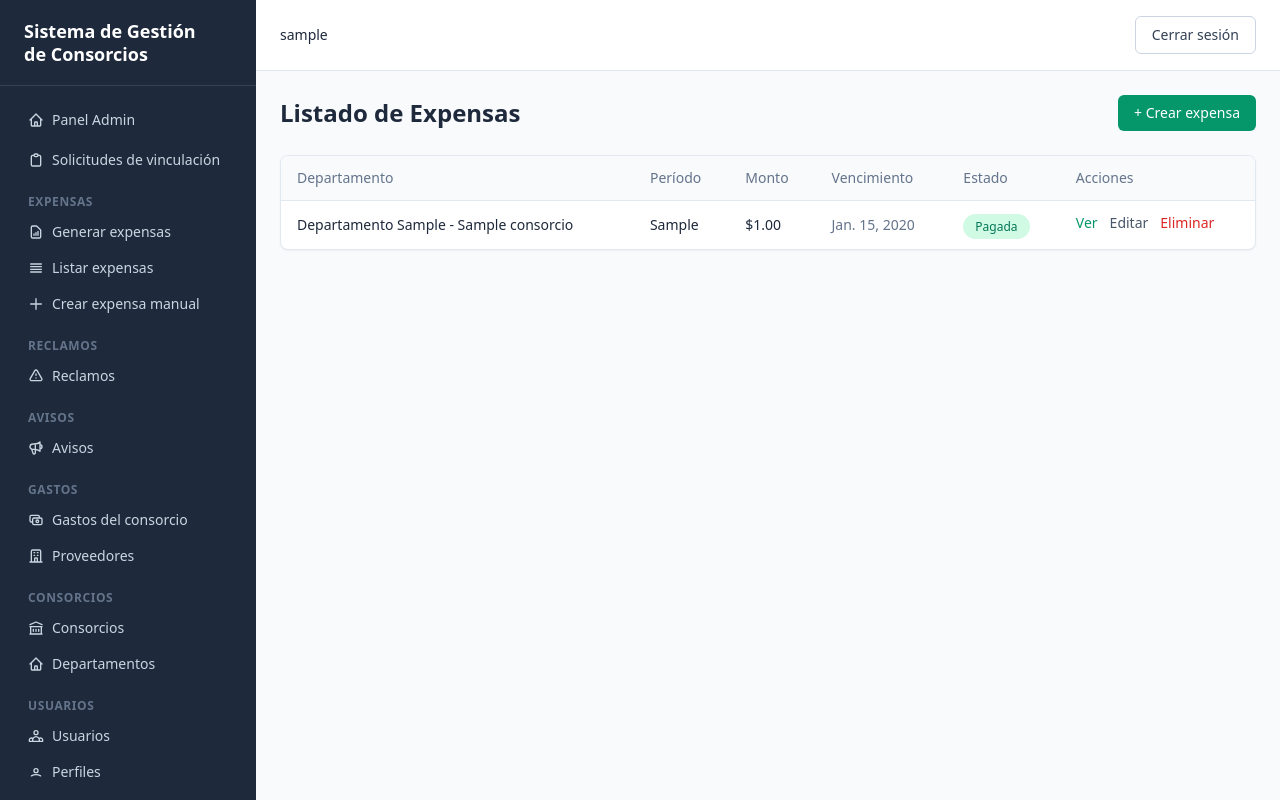
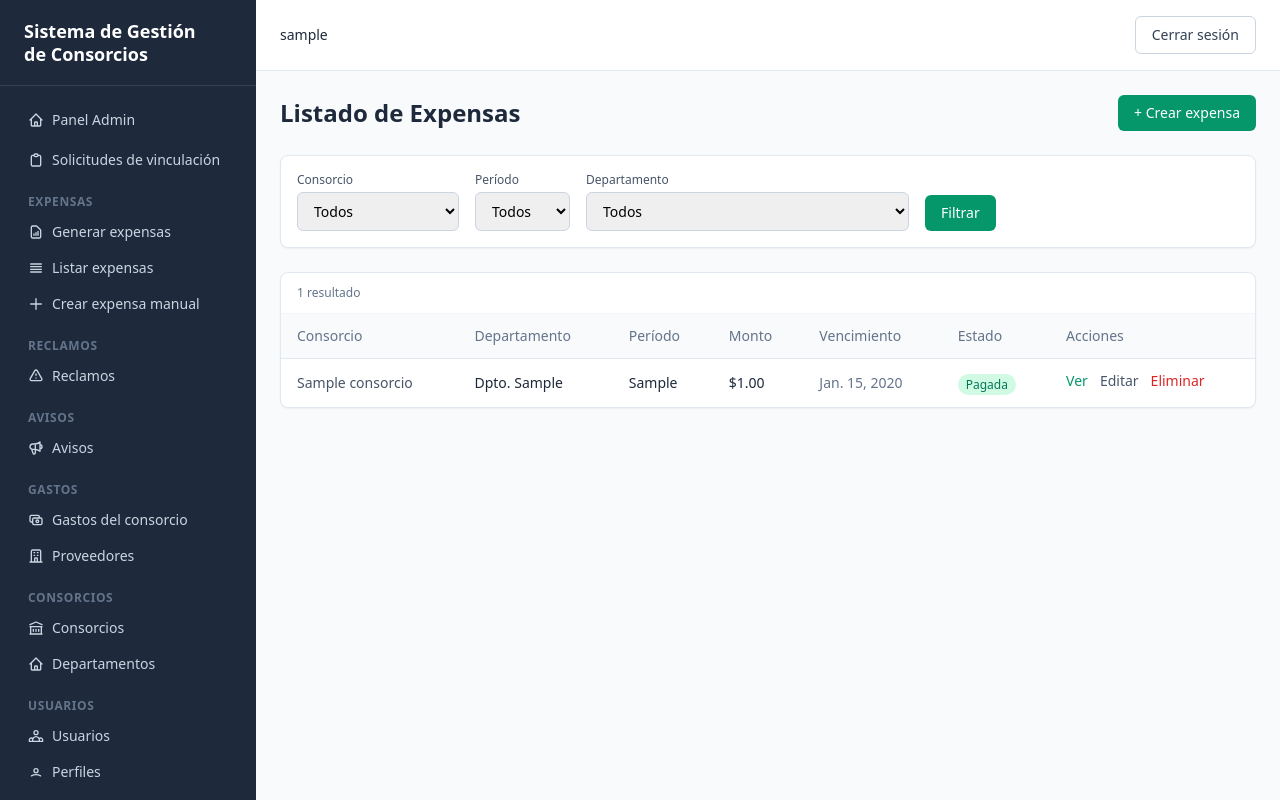
Before and after one commit to gogoroisler/TP-FINAL-BACKEND--IFTS18, a Django app: page /listar-expensas/ in a window 1280 px wide. Run offline with Django 5.2, Linux system fonts and the light colour scheme; a user stored in the database is signed in; tables that the repository leaves empty hold one stand-in row (values such as "Sample post"); some libraries are stand-ins or nearby versions.

Commit message:
feat: filtros por consorcio, período y departamento en listado de expensas
- ListarExpensasView filtra el queryset según GET params consorcio_id,
  periodo y departamento_id (combinables entre sí)
- Al seleccionar consorcio el dropdown de departamentos se recarga
  automáticamente mostrando solo los deptos de ese consorcio (onchange)
- Dropdown de períodos se puebla con los valores distintos de la DB
- Tabla agrega columna Consorcio y ordena por período desc por defecto
- Botón Limpiar aparece solo cuando hay algún filtro activo
- Mensaje diferenciado cuando no hay resultados con filtros vs lista vacía
- get_todas_las_expensas: agrega select_related y orden por defecto

```diff
--- a/expensas/selectors.py
+++ b/expensas/selectors.py
@@ -3,7 +3,7 @@ from .models import Expensa, GastoConsorcio
 
 
 def get_todas_las_expensas():
-    return Expensa.objects.all()
+    return Expensa.objects.select_related('departamento__consorcio').order_by('-periodo', 'departamento__consorcio__nombre', 'departamento__numero')
 
 
 def get_expensas_por_departamento(departamento):
--- a/expensas/views.py
+++ b/expensas/views.py
@@ -4,7 +4,8 @@ from django.urls import reverse_lazy
 from django.utils.decorators import method_decorator
 from django.views.generic import ListView, CreateView, UpdateView, DeleteView, DetailView, TemplateView
 
-from consorcios.models import Consorcio
+from consorcios.models import Consorcio, Departamento
+from consorcios.selectors import get_todos_los_consorcios, get_todos_los_departamentos
 from usuarios.mixins import RolRequeridoMixin
 from usuarios.selectors import get_perfil_por_usuario
 from .models import Expensa, Proveedor, GastoConsorcio
@@ -26,7 +27,35 @@ class ListarExpensasView(RolRequeridoMixin, ListView):
     context_object_name = 'expensas'
 
     def get_queryset(self):
-        return get_todas_las_expensas()
+        qs = get_todas_las_expensas()
+        consorcio_id = self.request.GET.get('consorcio_id')
+        periodo = self.request.GET.get('periodo')
+        departamento_id = self.request.GET.get('departamento_id')
+        if consorcio_id:
+            qs = qs.filter(departamento__consorcio_id=consorcio_id)
+        if periodo:
+            qs = qs.filter(periodo=periodo)
+        if departamento_id:
+            qs = qs.filter(departamento_id=departamento_id)
+        return qs
+
+    def get_context_data(self, **kwargs):
+        context = super().get_context_data(**kwargs)
+        consorcio_id = self.request.GET.get('consorcio_id', '')
+        context['consorcios'] = get_todos_los_consorcios()
+        context['periodos'] = (
+            Expensa.objects.values_list('periodo', flat=True)
+            .distinct().order_by('-periodo')
+        )
+        context['departamentos'] = (
+            Departamento.objects.filter(consorcio_id=consorcio_id).order_by('numero')
+            if consorcio_id
+            else get_todos_los_departamentos()
+        )
+        context['consorcio_id_seleccionado'] = consorcio_id
+        context['periodo_seleccionado'] = self.request.GET.get('periodo', '')
+        context['departamento_id_seleccionado'] = self.request.GET.get('departamento_id', '')
+        return context
 
 
 @method_decorator(login_required, name='dispatch')
--- a/templates/listar_expensas.html
+++ b/templates/listar_expensas.html
@@ -10,10 +10,76 @@
     </a>
 </div>
 
+{# Panel de filtros #}
+<div class="bg-white border border-slate-200 rounded-lg shadow-sm p-4 mb-6">
+    <form method="get" class="flex flex-wrap items-end gap-4">
+        <div>
+            <label class="block text-xs font-medium text-slate-600 mb-1">Consorcio</label>
+            <select name="consorcio_id" onchange="this.form.submit()"
+                    class="border border-slate-300 rounded-md px-3 py-2 text-sm focus:outline-none focus:ring-2 focus:ring-emerald-500 focus:border-emerald-500">
+                <option value="">Todos</option>
+                {% for consorcio in consorcios %}
+                <option value="{{ consorcio.id }}"
+                    {% if consorcio_id_seleccionado == consorcio.id|stringformat:"s" %}selected{% endif %}>
+                    {{ consorcio.nombre }}
+                </option>
+                {% endfor %}
+            </select>
+        </div>
+
+        <div>
+            <label class="block text-xs font-medium text-slate-600 mb-1">Período</label>
+            <select name="periodo"
+                    class="border border-slate-300 rounded-md px-3 py-2 text-sm focus:outline-none focus:ring-2 focus:ring-emerald-500 focus:border-emerald-500">
+                <option value="">Todos</option>
+                {% for p in periodos %}
+                <option value="{{ p }}" {% if periodo_seleccionado == p %}selected{% endif %}>{{ p }}</option>
+                {% endfor %}
+            </select>
+        </div>
+
+        <div>
+            <label class="block text-xs font-medium text-slate-600 mb-1">Departamento</label>
+            <select name="departamento_id"
+                    class="border border-slate-300 rounded-md px-3 py-2 text-sm focus:outline-none focus:ring-2 focus:ring-emerald-500 focus:border-emerald-500">
+                <option value="">Todos</option>
+                {% for depto in departamentos %}
+                <option value="{{ depto.id }}"
+                    {% if departamento_id_seleccionado == depto.id|stringformat:"s" %}selected{% endif %}>
+                    {{ depto }}
+                </option>
+                {% endfor %}
+            </select>
+        </div>
+
+        <div class="flex gap-2">
+            <button type="submit"
+                    class="bg-emerald-600 hover:bg-emerald-700 text-white px-4 py-2 rounded-md font-medium transition-colors text-sm">
+                Filtrar
+            </button>
+            {% if consorcio_id_seleccionado or periodo_seleccionado or departamento_id_seleccionado %}
+            <a href="{% url 'listar_expensas' %}"
+               class="bg-white border border-slate-300 text-slate-700 hover:bg-slate-50 px-4 py-2 rounded-md font-medium transition-colors text-sm">
+                Limpiar
+            </a>
+            {% endif %}
+        </div>
+    </form>
+</div>
+
+{# Resultado #}
+{% if expensas %}
 <div class="bg-white border border-slate-200 rounded-lg shadow-sm overflow-hidden">
+    <div class="px-4 py-3 border-b border-slate-100 text-xs text-slate-500">
+        {{ expensas|length }} resultado{% if expensas|length != 1 %}s{% endif %}
+        {% if consorcio_id_seleccionado or periodo_seleccionado or departamento_id_seleccionado %}
+        — filtro activo
+        {% endif %}
+    </div>
     <table class="w-full">
         <thead class="bg-slate-50 border-b border-slate-200">
             <tr>
+                <th class="text-left px-4 py-3 text-sm font-medium text-slate-500">Consorcio</th>
                 <th class="text-left px-4 py-3 text-sm font-medium text-slate-500">Departamento</th>
                 <th class="text-left px-4 py-3 text-sm font-medium text-slate-500">Período</th>
                 <th class="text-left px-4 py-3 text-sm font-medium text-slate-500">Monto</th>
@@ -25,15 +91,16 @@
         <tbody class="divide-y divide-slate-200">
             {% for expensa in expensas %}
             <tr class="hover:bg-slate-50">
-                <td class="px-4 py-3 text-sm text-slate-800">{{ expensa.departamento }}</td>
+                <td class="px-4 py-3 text-sm text-slate-600">{{ expensa.departamento.consorcio.nombre }}</td>
+                <td class="px-4 py-3 text-sm text-slate-800">Dpto. {{ expensa.departamento.numero }}</td>
                 <td class="px-4 py-3 text-sm text-slate-800">{{ expensa.periodo }}</td>
                 <td class="px-4 py-3 text-sm text-slate-800">${{ expensa.monto }}</td>
                 <td class="px-4 py-3 text-sm text-slate-500">{{ expensa.fecha_vencimiento }}</td>
                 <td class="px-4 py-3">
                     {% if expensa.pagada %}
-                        <span class="px-3 py-1 rounded-full text-xs font-medium bg-emerald-100 text-emerald-700">Pagada</span>
+                        <span class="px-2 py-0.5 rounded-full text-xs font-medium bg-emerald-100 text-emerald-700">Pagada</span>
                     {% else %}
-                        <span class="px-3 py-1 rounded-full text-xs font-medium bg-amber-100 text-amber-700">Pendiente</span>
+                        <span class="px-2 py-0.5 rounded-full text-xs font-medium bg-amber-100 text-amber-700">Pendiente</span>
                     {% endif %}
                 </td>
                 <td class="px-4 py-3 text-sm flex items-center gap-3">
@@ -46,5 +113,16 @@
         </tbody>
     </table>
 </div>
+{% else %}
+<div class="bg-white border border-slate-200 rounded-lg shadow-sm p-12 text-center">
+    <p class="text-slate-500">
+        {% if consorcio_id_seleccionado or periodo_seleccionado or departamento_id_seleccionado %}
+            No hay expensas que coincidan con los filtros seleccionados.
+        {% else %}
+            No hay expensas registradas todavía.
+        {% endif %}
+    </p>
+</div>
+{% endif %}
 
 {% endblock %}
```
